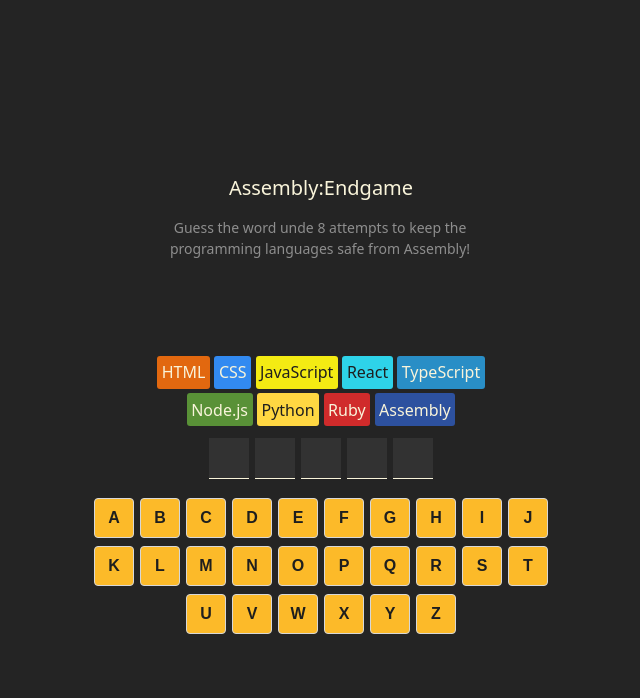
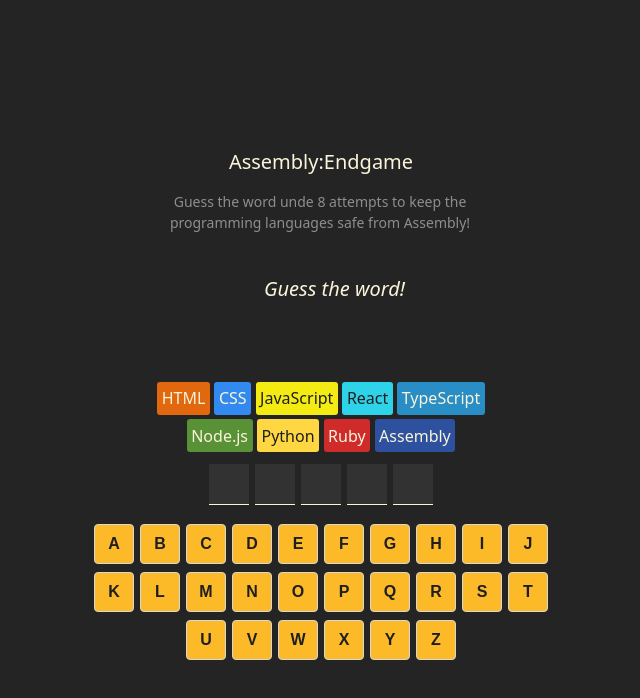
Before and after one commit to Waqar-Ahmad76/Assembly-Endgame, a React (Vite) app: page / in a window 1280 px wide. Shown: the top 698 px of the page, without its empty margins (319-959 px from the left). Built offline with nearby package versions, Linux system fonts and the light colour scheme.

Commit message:
Minor style changes to prevent layout shift

```diff
--- a/src/App.css
+++ b/src/App.css
@@ -76,6 +76,21 @@
   text-align: center;
   color: #f9f4da;
   border-radius: 4px;
+  /* margin-block: 15px; */
+}
+
+.start-status {
+  width: 355px;
+  min-height: 59px;
+  background-color: #242424;
+  padding: 6px 6px;
+  font-weight: 500;
+  font-size: 20px;
+  line-height: 100%;
+  text-align: center;
+  color: #f9f4da;
+  border-radius: 4px;
+  font-style: italic;
   /* margin-block: 15px; */
 }
 
--- a/src/App.jsx
+++ b/src/App.jsx
@@ -37,7 +37,7 @@
       <h2>Game over!</h2>{" "}
       <p id="message">You lose! Better start learning Assembly 😭</p>
     </>
-  ) : wrongGuessCount == 0 ? null : (
+  ) : wrongGuessCount == 0 ? <p className="start-status">Guess the word!</p> : (
     <p id="farewell-message">
       {getFarewellText(languages[wrongGuessCount - 1].name)}
     </p>
```
